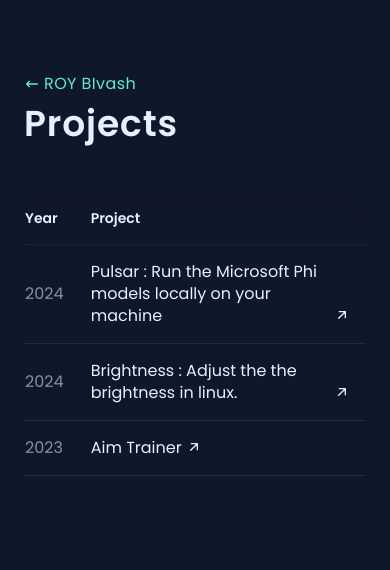
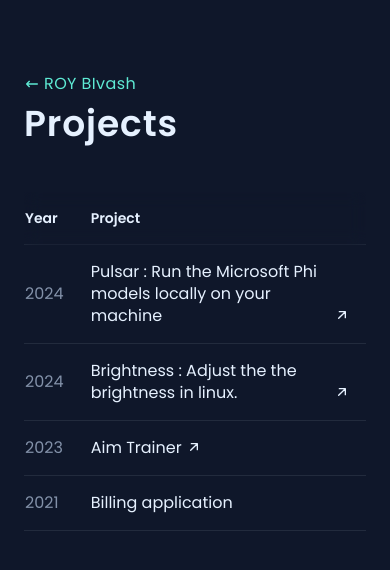
Before and after one commit to Roy-Bivash/portfolio, a React (Vite) app: page /archive in a window 390 px wide. Shown: the top 570 px of the page. Built offline with nearby package versions, Linux system fonts and the light colour scheme.

Commit message:
fix: fix the link target logic

```diff
--- a/src/components/projectCard/ProjectCard.tsx
+++ b/src/components/projectCard/ProjectCard.tsx
@@ -6,12 +6,13 @@ interface ProjectCardProps {
   href?: string;
   description: string;
   tags: Array<string>;
+  target: "_self" | "_blank";
 }
 
 
-export function ProjectCard({ img, title, href = "#", description, tags }: ProjectCardProps) {
+export function ProjectCard({ img, title, href = "#", description, tags, target }: ProjectCardProps) {
     return (
-        <a href={href} className="group/card transition flex flex-col md:flex-row rounded md:hover:bg-slate-800/50 md:p-4 gap-3 md:hover:shadow-lg lg:hover:!opacity-100 lg:group-hover/list:opacity-50">
+        <a href={href} target={target} className="group/card transition flex flex-col md:flex-row rounded md:hover:bg-slate-800/50 md:p-4 gap-3 md:hover:shadow-lg lg:hover:!opacity-100 lg:group-hover/list:opacity-50">
             <div className="md:w-1/4 mb-1">
                 {/* <p className="text-textDescription text-xs font-semibold uppercase tracking-widest">{ date }</p> */}
                 <img src={img} alt="project-image" className="border-2 border-slate-200/10 transition group-hover/card:border-slate-200/30 w-1/2 md:w-full lg:max-h-24 object-cover" />
--- a/src/pages/archive/Archive.tsx
+++ b/src/pages/archive/Archive.tsx
@@ -3,6 +3,7 @@ import { Tag } from "@/components/tag/Tag";
 interface Link {
     display: string;
     href:string;
+    target: "_self" | "_blank";
 }
 interface ArchiveInterface {
     year: string;
@@ -18,8 +19,9 @@ const archiveList:Array<ArchiveInterface> = [
         tags: ["python", "Vue.js", "TypeScript", "CSS", "Docker"],
         link: {
             display: "github.com/Roy-Bivash/pulsar",
-            href: "https://github.com/Roy-Bivash/pulsar"
-        }
+            href: "https://github.com/Roy-Bivash/pulsar",
+            target: "_blank",
+        },
     },
     {
         year: "2024",
@@ -27,8 +29,9 @@ const archiveList:Array<ArchiveInterface> = [
         tags: ["Rust", "React", "Tauri", "Typescript"],
         link: {
             display: "github.com/Roy-Bivash/Brightness",
-            href: "https://github.com/Roy-Bivash/Brightness"
-        }
+            href: "https://github.com/Roy-Bivash/Brightness",
+            target: "_blank",
+        },
     },
     {
         year: "2023",
@@ -36,9 +39,15 @@ const archiveList:Array<ArchiveInterface> = [
         tags: ["HTML", "CSS", "JavaScript", "Pixi.js"],
         link: {
             display: "github.com/Roy-Bivash/aim-trainer",
-            href: "https://github.com/Roy-Bivash/aim-trainer"
-        }
-    }
+            href: "https://github.com/Roy-Bivash/aim-trainer",
+            target: "_blank",
+        },
+    },
+    {
+        year: "2021",
+        project: "Billing application",
+        tags: ["PHP", "MySQL", "Bootstrap", "Javascript"],
+    },
 ];
 
 
@@ -77,8 +86,9 @@ export default function Archive(){
                             <td className="py-4 pr-4 align-top font-normal leading-snug text-text">
                                 <span className="hidden md:block">{el.project}</span>
                                 <div className="md:hidden">
-                                    <a href={el.link?.href} target="_blank" className="flex items-end gap-1">
+                                    <a href={el.link?.href} target={el.link?.target} className="flex items-end gap-1">
                                         <span>{el.project}</span>
+                                        {el.link && (
                                             <span>
                                                 <svg className="h-4 w-4 mb-1" viewBox="0 0 24 24" fill="none" xmlns="http://www.w3.org/2000/svg">
                                                     <g id="SVGRepo_bgCarrier" strokeWidth="0"></g>
@@ -88,6 +98,7 @@ export default function Archive(){
                                                     </g>
                                                 </svg>
                                             </span>
+                                        )}
                                     </a>
                                 </div>
                             </td>
@@ -100,7 +111,7 @@ export default function Archive(){
                             </td>
                             <td className="py-4 pl-4 align-top hidden md:table-cell">
                                 {el.link && (
-                                    <a href={el.link.href} target="_blank" className="group text-sm font-normal leading-tight text-textDescription hover:text-teal-300 flex items-end gap-1">
+                                    <a href={el.link.href} target={el.link.target} className="group text-sm font-normal leading-tight text-textDescription hover:text-teal-300 flex items-end gap-1">
                                         <span>{el.link.display}</span>
                                         <span>
                                             <svg className="transition h-4 w-4 mb-1 group-hover:translate-x-1 group-hover:-translate-y-1" viewBox="0 0 24 24" fill="none" xmlns="http://www.w3.org/2000/svg">
--- a/src/pages/home/main/Main.tsx
+++ b/src/pages/home/main/Main.tsx
@@ -20,6 +20,7 @@ interface Project {
     href: string;
     description: string;
     tags: Array<string>;
+    target: "_self" | "_blank";
 }
 
 const experienceList:Array<Experience> = [
@@ -55,6 +56,7 @@ const projectList:Array<Project> = [
         href: "https://github.com/Roy-Bivash/pulsar",
         description: "Run the Microsoft Phi models locally on your machine",
         tags: ["python", "Vue.js", "TypeScript", "CSS", "Docker"],
+        target: "_blank",
     },
     {
         img: imgProject2,
@@ -62,6 +64,7 @@ const projectList:Array<Project> = [
         href: "https://github.com/Roy-Bivash/Brightness",
         description: "Adjust the the brightness of individual monitors in linux.",
         tags: ["Rust", "React", "Tauri", "Typescript"],
+        target: "_blank",
     },
     {
         img: imgProject3,
@@ -69,6 +72,7 @@ const projectList:Array<Project> = [
         href: "https://github.com/Roy-Bivash/aim-trainer",
         description: "A simple aim trainer using the pixi.js library",
         tags: ["HTML", "CSS", "JavaScript", "Pixi.js"],
+        target: "_blank",
     },
 ];
 
@@ -133,6 +137,7 @@ export function Main(){
                             href={el.href}
                             description={el.description}
                             tags={el.tags}
+                            target={el.target}
                         />
                     ))}
                 </ProjectCardList>
```
Lines whose indentation alone changed are shown as unchanged.
